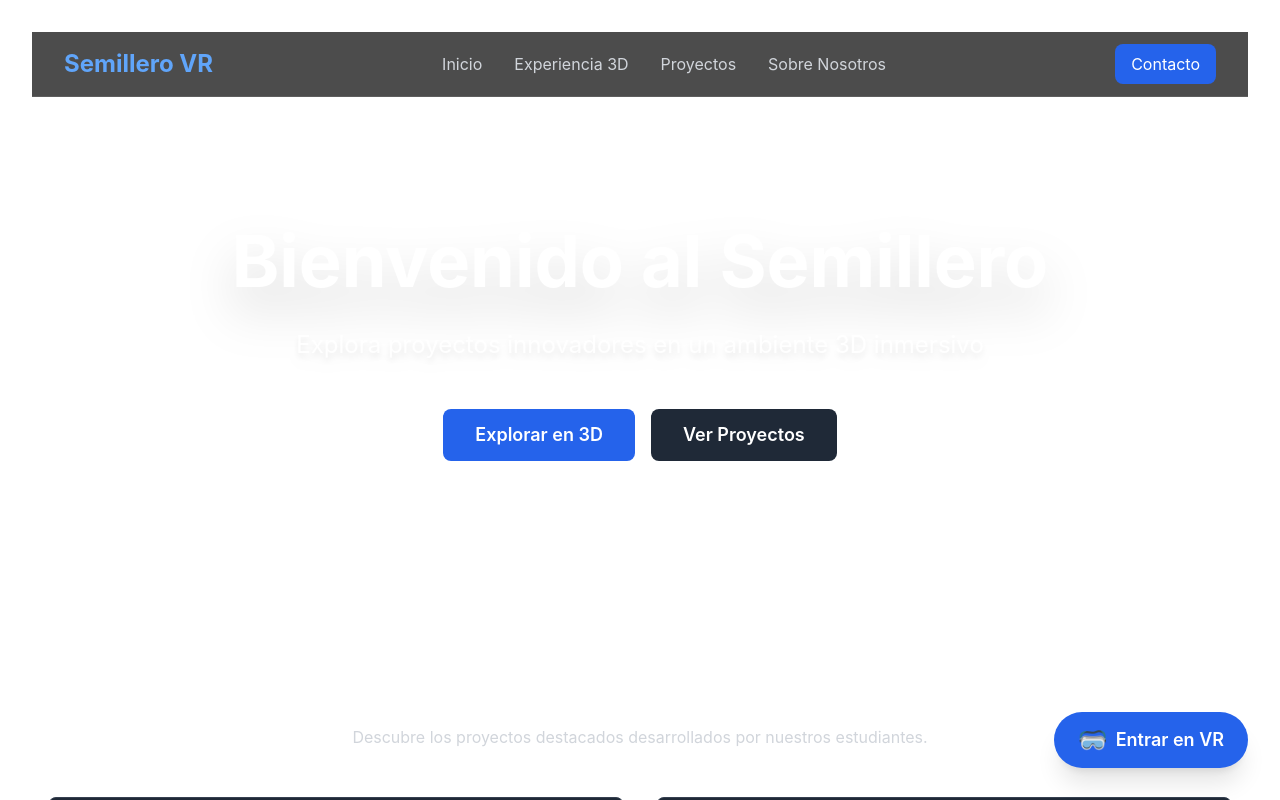
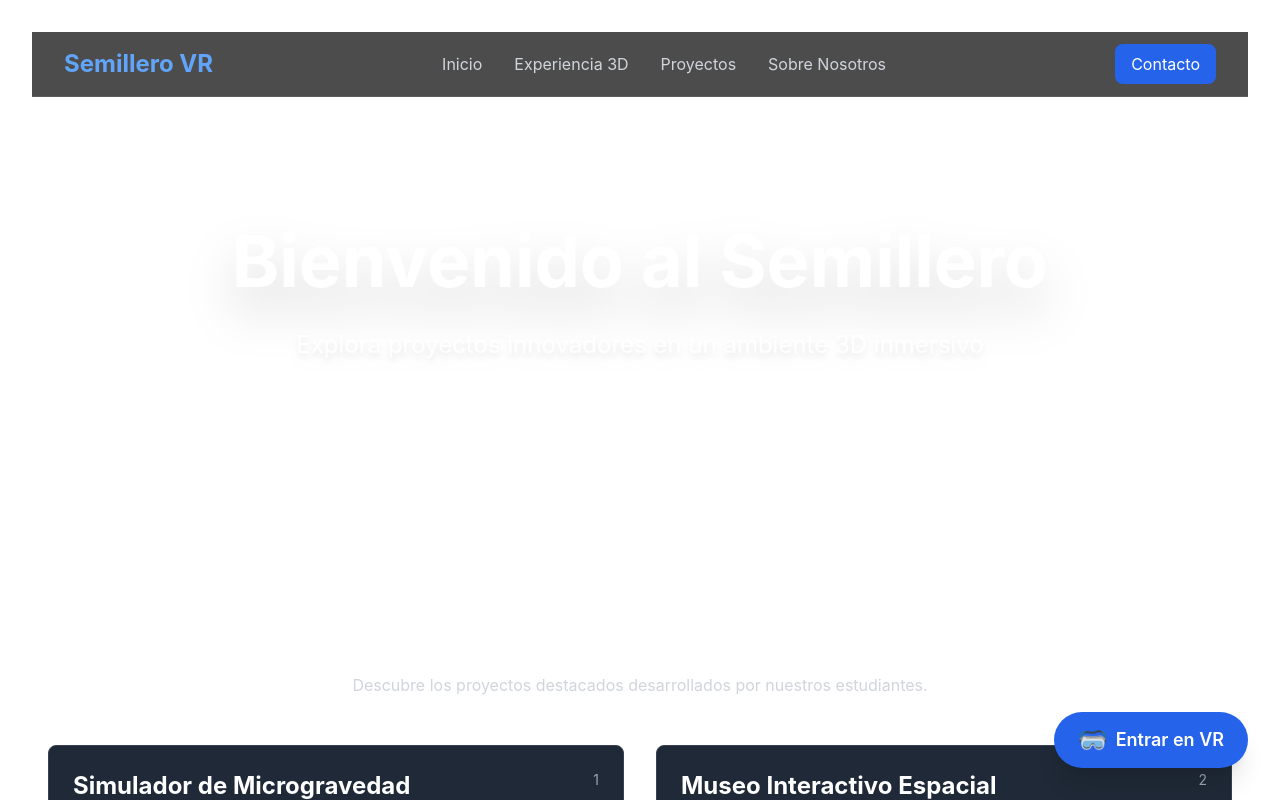
Before and after one commit to KiranKolt/semillero-AI, a React (Vite) app: page / in a window 1280 px wide. Shown: the top 800 px of the page. Built offline with nearby package versions, Linux system fonts and the light colour scheme.

Commit message:
commit 2

```diff
--- a/src/components/Hero.tsx
+++ b/src/components/Hero.tsx
@@ -8,21 +8,6 @@ export default function Hero() {
         <p className="text-2xl text-white/90 mb-12 max-w-4xl mx-auto drop-shadow-lg">
           Explora proyectos innovadores en un ambiente 3D inmersivo
         </p>
-
-        <div className="flex flex-col sm:flex-row gap-4 justify-center">
-          <a
-            href="#scene3d"
-            className="bg-blue-600 hover:bg-blue-700 text-white px-8 py-3 rounded-lg text-lg font-semibold transition-colors"
-          >
-            Explorar en 3D
-          </a>
-          <a
-            href="#proyectos"
-            className="bg-gray-800 hover:bg-gray-700 text-white px-8 py-3 rounded-lg text-lg font-semibold transition-colors"
-          >
-            Ver Proyectos
-          </a>
-        </div>
       </div>
     </section>
   )
```
